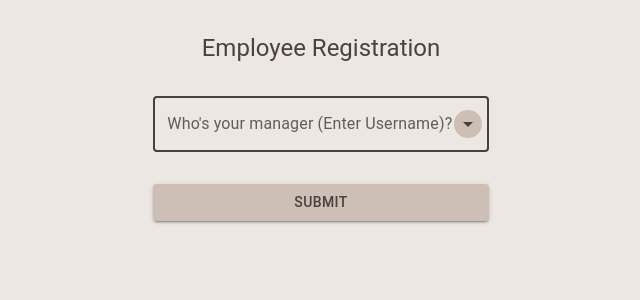
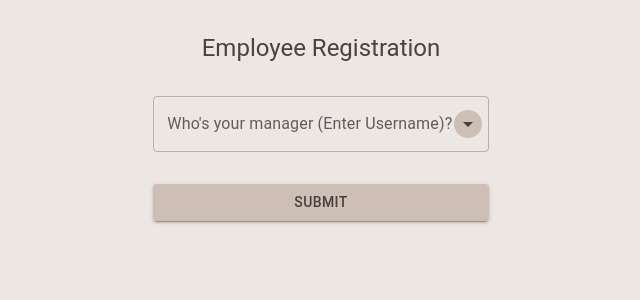
Before and after one commit to matt0125/Scheduler, a React (Create React App) app in the folder web/: page /EmployeeRegistration in a window 1280 px wide. Shown: the top 300 px of the page, without its empty margins (319-959 px from the left). Built offline with nearby package versions, Linux system fonts and the light colour scheme; no server answers.

Commit message:
Fixed hover for Employee Registration

```diff
--- a/web/src/components/PositionSelector.js
+++ b/web/src/components/PositionSelector.js
@@ -85,13 +85,7 @@ const PositionSelector = ({ managerId, onPositionSelection }) => {
                       borderColor: 'green',
                       borderWidth: '2px',
                     },
-                  } : {'& .MuiOutlinedInput-root': {
-                    '& .MuiOutlinedInput-notchedOutline': {
-                      borderColor: '#47413d',
-                      borderWidth: '2px',
-                    },
-                  }
-                }
+                  } : {}
               }
                 />
               )}
--- a/web/src/pages/EmployeeRegistration.js
+++ b/web/src/pages/EmployeeRegistration.js
@@ -95,13 +95,7 @@ const EmployeeRegistration = () => {
                         borderWidth: '2px',
                       },
                     },
-                  } : {'& .MuiOutlinedInput-root': {
-                    '& .MuiOutlinedInput-notchedOutline': {
-                      borderColor: '#47413d',
-                      borderWidth: '2px',
-                    },
-                  }
-                }
+                  } : {}
               }
                 />
               )}
```
